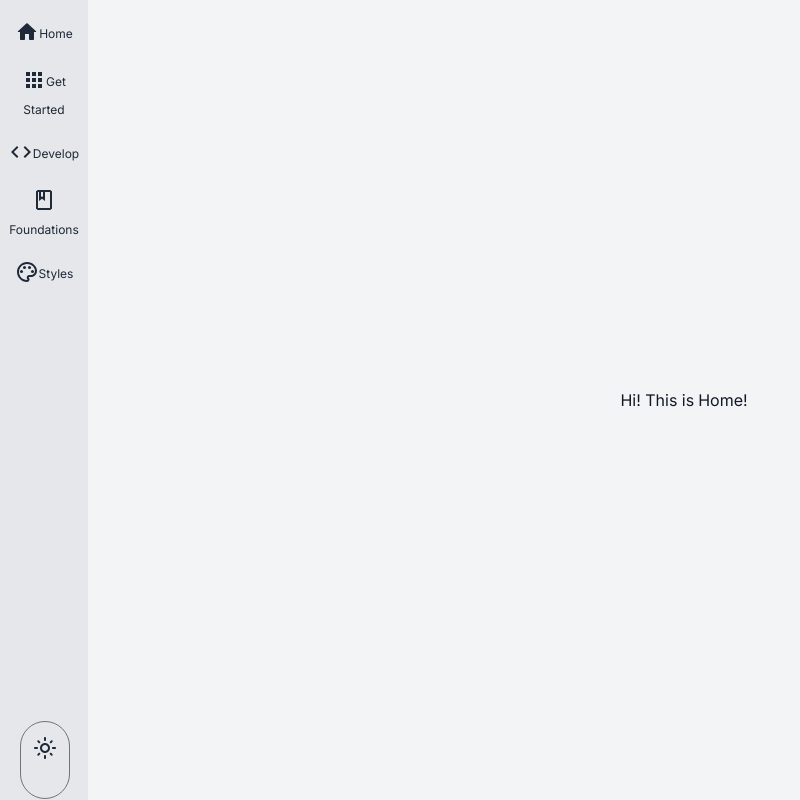
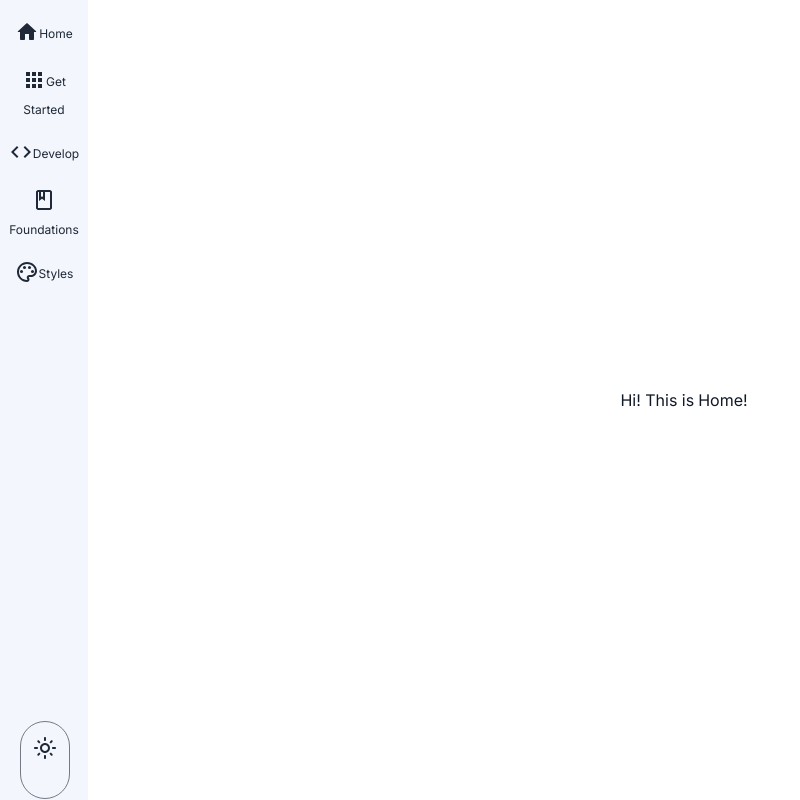
Before and after one commit to rhino-ty/back-office-nextjs-13-template, a Next.js app: page / in a window 1280 px wide. Shown: the whole page, without its empty margins (0-800 px from the left). Built offline with nearby package versions, Linux system fonts and the light colour scheme.

Commit message:
design: theme 색상 추가한 거 적용
근데 안된다..? 더 알아봐야할듯

```diff
--- a/src/app/components/page.tsx
+++ /dev/null
@@ -1,7 +0,0 @@
-export default function Components() {
-  return (
-    <main className="flex min-h-screen flex-col items-center justify-center">
-      Hi! This is the Components page!
-    </main>
-  );
-}
--- a/src/components/sidebar/sidebar.tsx
+++ b/src/components/sidebar/sidebar.tsx
@@ -22,7 +22,7 @@ export default function Sidebar() {
   };
 
   return (
-    <nav className="flex flex-col justify-between h-screen bg-gray-200 dark:bg-gray-800 fixed">
+    <nav className="flex flex-col justify-between h-screen bg-[#f3f6fc] dark:bg-[#2d2f31] fixed">
       <div className="flex flex-col w-[88px] mt-5">
         <ul>
           <li>
--- a/src/styles/globals.css
+++ b/src/styles/globals.css
@@ -3,5 +3,6 @@
 @tailwind utilities;
 
 body {
-  @apply bg-gray-100 dark:bg-gray-900 text-gray-900 dark:text-gray-50;
+  @apply text-gray-900 dark:text-gray-50;
+  @layer body-bg dark:body-bg-dark;
 }
```
